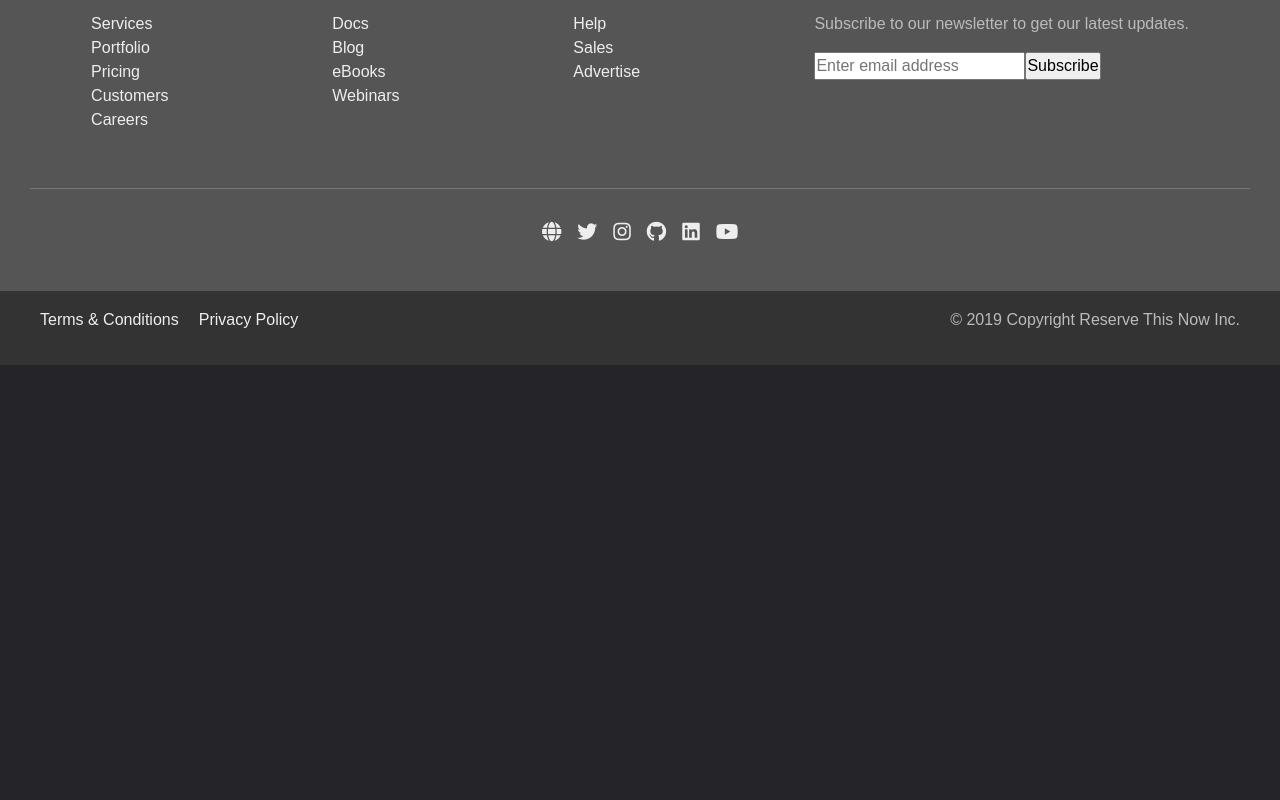
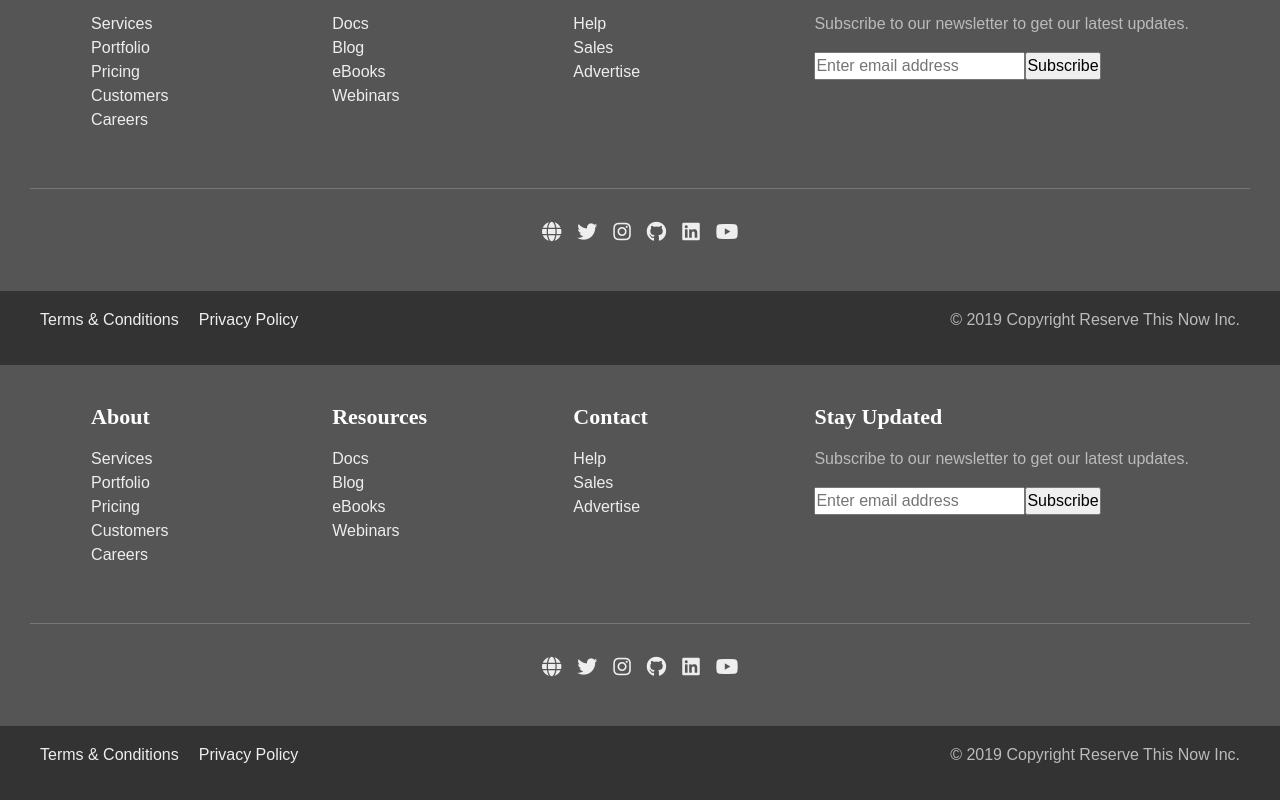
Before and after one commit to jbribiesca/reservethisnow, a React (Create React App) app in the folder client/: page / in a window 1280 px wide. Shown: the part 3032-3832 px from the top of the page. Before the commit the page ends 3397 px from the top, so only its background shows below. Built offline with nearby package versions, Linux system fonts and the light colour scheme; no server answers; a web font is replaced by a local one.

Commit message:
Added footer to scheduele app

```diff
--- a/client/src/App.js
+++ b/client/src/App.js
@@ -89,7 +89,68 @@ class App extends Component {
 			<Route path="/:id" component={Clients} />
 			</Switch>
           </div>
-        )}
+	   )}
+
+	                           {/* Footer Section */}
+						  <footer>
+                            <section className="ft-main">
+                                <div className="ft-main-item">
+                                    <h2 className="ft-title">About</h2>
+                                    <ul>
+                                        <li><a href="#">Services</a></li>
+                                        <li><a href="#">Portfolio</a></li>
+                                        <li><a href="#">Pricing</a></li>
+                                        <li><a href="#">Customers</a></li>
+                                        <li><a href="#">Careers</a></li>
+                                    </ul>
+                                </div>
+                                <div className="ft-main-item">
+                                    <h2 className="ft-title">Resources</h2>
+                                    <ul>
+                                        <li><a href="#">Docs</a></li>
+                                        <li><a href="#">Blog</a></li>
+                                        <li><a href="#">eBooks</a></li>
+                                        <li><a href="#">Webinars</a></li>
+                                    </ul>
+                                </div>
+                                <div className="ft-main-item">
+                                    <h2 className="ft-title">Contact</h2>
+                                    <ul>
+                                        <li><a href="#">Help</a></li>
+                                        <li><a href="#">Sales</a></li>
+                                        <li><a href="#">Advertise</a></li>
+                                    </ul>
+                                </div>
+                                <div className="ft-main-item">
+                                    <h2 className="ft-title">Stay Updated</h2>
+                                    <p>Subscribe to our newsletter to get our latest updates.</p>
+                                    <form>
+                                        <input type="email" name="email" placeholder="Enter email address"></input>
+                                        <input type="submit" value="Subscribe"></input>
+                                    </form>
+                                </div>
+                            </section>
+
+                            <section className="ft-social">
+                                <ul className="ft-social-list">
+                                    {/* Enter barber website in href "#" inside globe */}
+                                    <li><a href="https://jt227b.github.io/Barbershop/" target="_blank"><i className="fas fa-globe"></i></a></li>
+                                    <li><a href="#"><i className="fab fa-twitter"></i></a></li>
+                                    <li><a href="#"><i className="fab fa-instagram"></i></a></li>
+                                    <li><a href="https://github.com/jbribiesca/testingproject3.git"><i className="fab fa-github"></i></a></li>
+                                    <li><a href="#"><i className="fab fa-linkedin"></i></a></li>
+                                    <li><a href="#"><i className="fab fa-youtube"></i></a></li>
+                                </ul>
+                            </section>
+
+                            <section className="ft-legal">
+                                <ul className="ft-legal-list">
+                                    <li><a href="#">Terms &amp; Conditions</a></li>
+                                    <li><a href="#">Privacy Policy</a></li>
+                                    <li>&copy; 2019 Copyright Reserve This Now Inc.</li>
+                                </ul>
+                            </section>
+                        </footer>
 			</div>
 		)
 	}
--- a/client/src/components/CardBtn/CardBtn.css
+++ b/client/src/components/CardBtn/CardBtn.css
@@ -23,7 +23,7 @@
 
 .pick {
   right: 1%;
-  background: #43A047;
+  background: orangered;
 }
 
 .pick::after {
--- a/client/src/components/Nav/Nav.css
+++ b/client/src/components/Nav/Nav.css
@@ -1,3 +1,7 @@
 .logout {
   color: #fff;
 }
+
+.float-right-nav {
+  width: 300px;
+}
--- a/client/src/components/Nav/Nav.js
+++ b/client/src/components/Nav/Nav.js
@@ -24,13 +24,13 @@ const Nav = (props) => {
   }
 
   return (
-    <nav className="navbar navbar-expand-lg navbar-dark bg-primary">
+    <nav className="navbar navbar-expand-lg navbar-dark">
       <Col size="md-2">
         <Link to="/" className="brandName">Reserve This Now</Link>
       </Col>
       <Col size="md-7"></Col>
       <Col size="md-3">
-        <div className="float-right">
+        <div className="float-right-nav">
         {greeting} - <Link to="#" className="logout" onClick={props.logout}>Logout</Link>
         </div>
       </Col>
```
